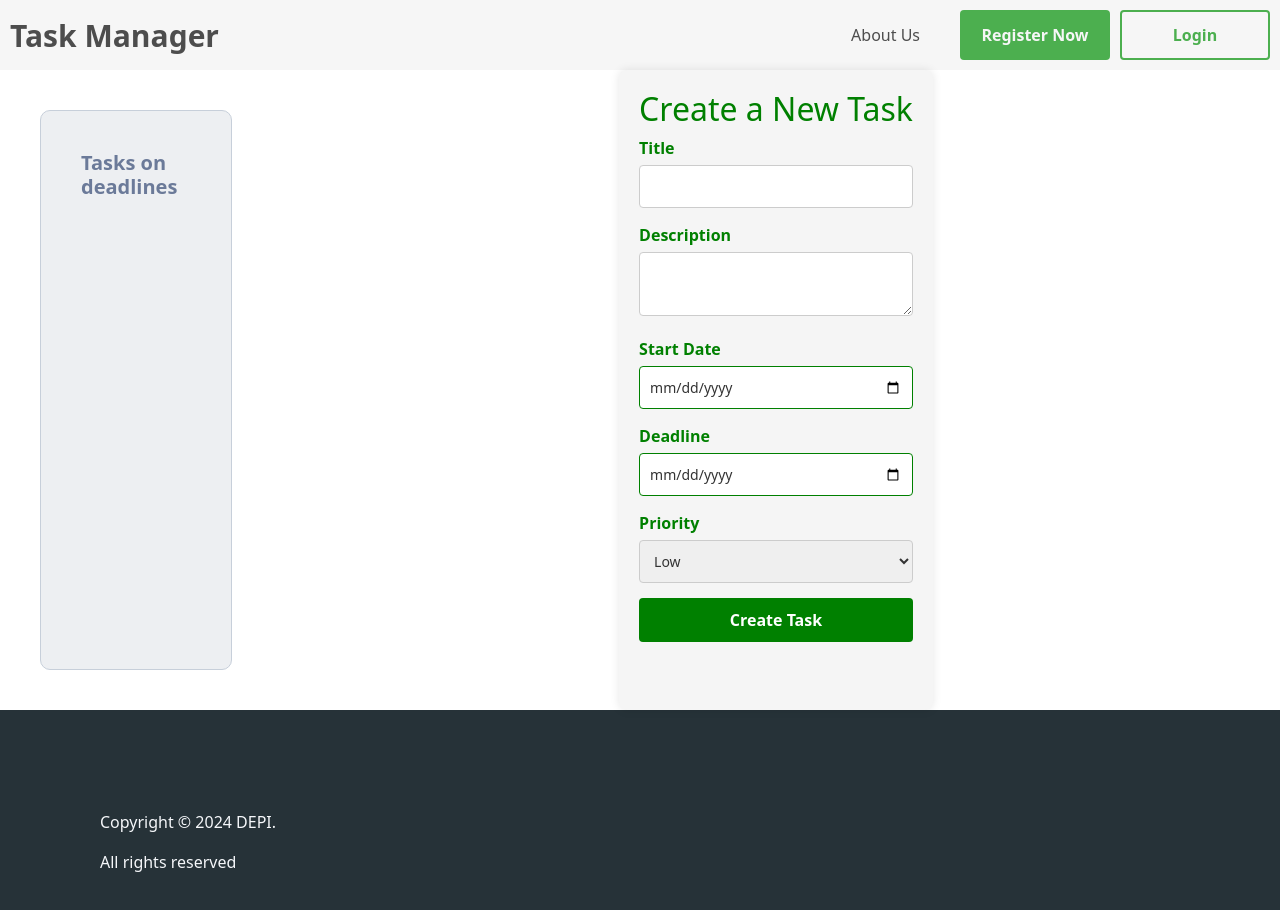
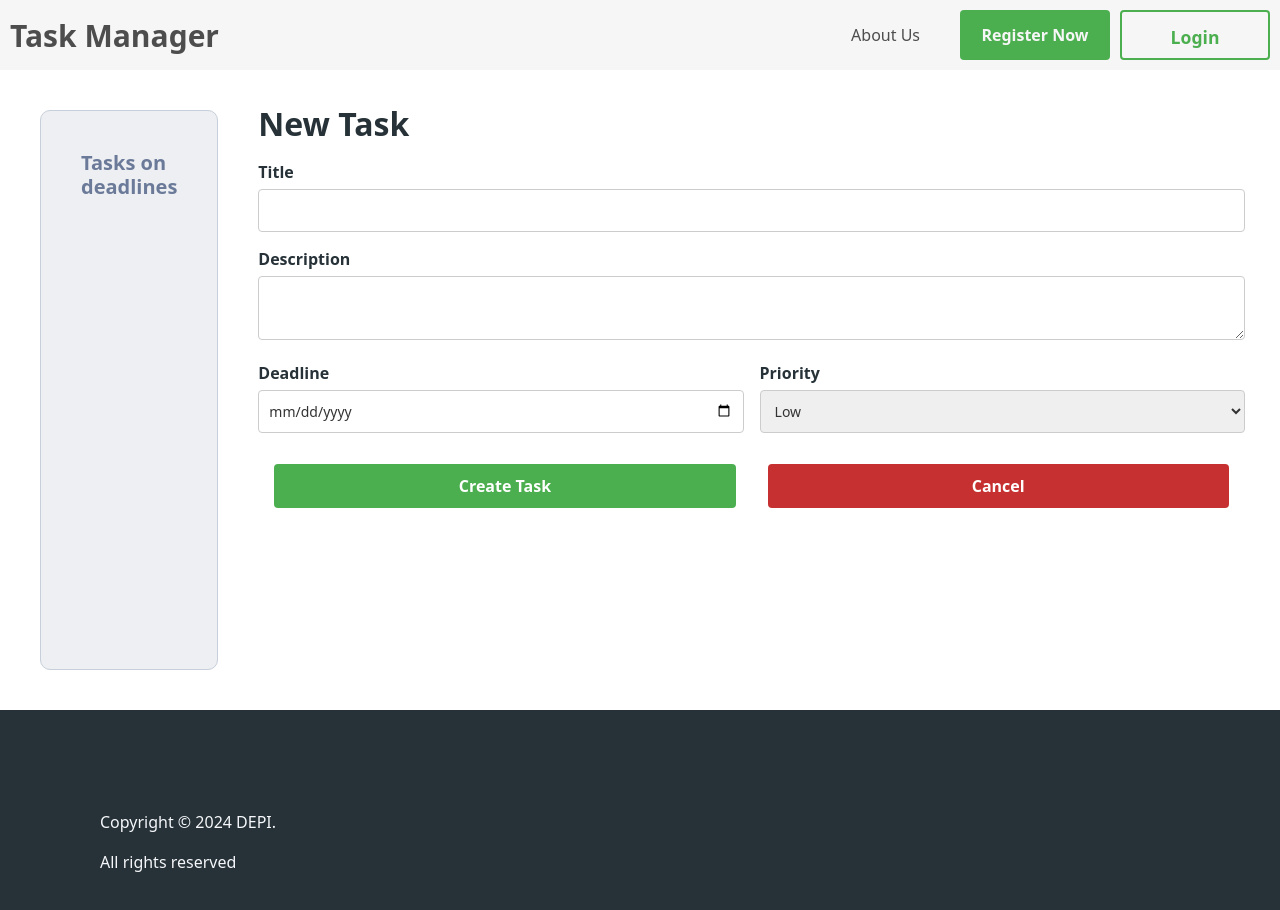
Before and after one commit to Karim-Hosam/fullstack-task-manager, a React (Vite) app in the folder Task-Management-System/: page /home/addTask in a window 1280 px wide. Shown: the top 910 px of the page. Built offline with nearby package versions, Linux system fonts and the light colour scheme.

Commit message:
Finish Create Task

```diff
--- a/Task-Management-System/src/components/CreateUpdateTaskTemplate/CreateUpdate.jsx
+++ b/Task-Management-System/src/components/CreateUpdateTaskTemplate/CreateUpdate.jsx
@@ -1,9 +1,18 @@
 import { useRef } from 'react';
+import { useNavigate } from 'react-router-dom';
 import CreateTask from './CreateUpdate.module.css'; // Import the CSS file
 
 //in the case of craete task will be empty
 //in the case of update task will be the old task that we updating
 export default function CreateUpdate({handleSubmit,Task = {}}){
+
+    const getTodayDate = () => {
+        const today = new Date();
+        const year = today.getFullYear();
+        const month = String(today.getMonth() + 1).padStart(2, '0');
+        const day = String(today.getDate()).padStart(2, '0');
+        return `${year}-${month}-${day}`;
+    };
 
     //if Task is empty we start from Defualt
     //if Task is not empty we start from Task
@@ -11,7 +20,7 @@ export default function CreateUpdate({handleSubmit,Task = {}}){
         title: '',
         description: '',
         priority: 'Low',
-        startDate: '',
+        startDate: getTodayDate(),
         deadLine: '',
         status: 'Pending',
     } : Task);
@@ -26,10 +35,16 @@ export default function CreateUpdate({handleSubmit,Task = {}}){
         handleSubmit(newTask.current);
     };
 
+    const navigate = useNavigate();
+
+    const navigateToTasks = () => {
+        navigate('/home/tasks');
+    }
+
     return(
         <>
             <div className={CreateTask['task-form']}>
-                <h2>{Object.keys(Task).length === 0 ? 'Create a New Task' : 'Update Task'}</h2>
+                <h2 className={CreateTask['Header']}>{Object.keys(Task).length === 0 ? 'New Task' : 'Update Task'}</h2>
                 <form onSubmit={onSubmit}>
                     <div className={CreateTask['form-group']}>
                         <label>Title</label>
@@ -52,17 +67,8 @@ export default function CreateUpdate({handleSubmit,Task = {}}){
                             required
                         ></textarea>
                     </div>
-                    <div className={CreateTask['form-group']}>
-                        <label>Start Date</label>
-                        <input
-                            type="date"
-                            name="startDate"
-                            placeholder={newTask.current.startDate}
-                            // value={newTask.current.startDate}
-                            onChange={handleInputChange}
-                        />
-                    </div>
-                    <div className={CreateTask['form-group']}>
+                    <div className={CreateTask['Deadline_Priority']}>
+                        <div className={CreateTask['Deadline']}>
                             <label>Deadline</label>
                             <input
                                 type="date"
@@ -85,20 +91,14 @@ export default function CreateUpdate({handleSubmit,Task = {}}){
                                 <option value="High">High</option>
                             </select>
                         </div>
-                    {/* <div className={CreateTask['form-group']}>
-                        <label>Status</label>
-                        <select
-                            name="status"
-                            value={task.status}
-                            onChange={handleInputChange}
-                        >
-                            <option value="Pending">Pending</option>
-                            <option value="InProgress">In Progress</option>
-                        </select>
-                    </div> */}
+                    </div>
+
+                    <div className={CreateTask['Btns']}>
                         <button type="submit" className={CreateTask['submit-button']}>
                             {Object.keys(Task).length === 0 ? 'Create Task' : 'Update Task'}
                         </button>
+                        <button className={CreateTask['cancel-button']} onClick={navigateToTasks}>Cancel</button>
+                    </div>
                 </form>
             </div>
         </>
--- a/Task-Management-System/src/components/CreateUpdateTaskTemplate/CreateUpdate.module.css
+++ b/Task-Management-System/src/components/CreateUpdateTaskTemplate/CreateUpdate.module.css
@@ -1,15 +1,15 @@
 .task-form {
-    background-color: #f5f5f5; /* Light background for the form */
-    padding: 20px;
-    border-radius: 8px;
-    max-width: 500px;
-    margin: 0 auto;
-    box-shadow: 0px 0px 10px rgba(0, 0, 0, 0.1);
+    padding: 2.2rem 2.2rem 0rem 0rem;
+    display: flex;
+    flex-direction: column;
+    /* background-color: aqua; */
+    width: 100%;
 }
 
-h2 {
-    color: green;
-    text-align: center;
+.Header {
+    color: #263238;
+    font-weight: bolder;
+    margin-bottom: 1rem;
 }
 
 .form-group {
@@ -19,8 +19,8 @@ h2 {
 .form-group label {
     display: block;
     margin-bottom: 5px;
-    font-weight: bold;
-    color: green; /* Green color for the labels */
+    font-weight: 600;
+    color: #263238; /* Green color for the labels */
 }
 
 .form-group input,
@@ -34,8 +34,8 @@ h2 {
     color: #333;
 }
 
-button {
-    background-color: green; /* Green background for submit */
+.submit-button {
+    background-color: #4CAF4F; /* Green background for submit */
     color: white;
     padding: 10px 20px;
     border: none;
@@ -44,8 +44,8 @@ button {
     font-size: 16px;
 }
 
-button:hover {
-    background-color: darkgreen; /* Darker green on hover */
+.submit-button:hover {
+    background-color: #1d611f; /* Darker green on hover */
 }
 
 input[type="text"]:focus,
@@ -59,7 +59,7 @@ select:focus {
     border: 1px solid green; /* Green border for date input */
 }
 
-button[type="submit"]:disabled {
+.submit-button[type="submit"]:disabled {
     background-color: #ccc; /* Disabled state */
     cursor: not-allowed;
 }
@@ -68,3 +68,59 @@ button[type="submit"]:disabled {
     color: red; /* Red color for error messages */
     font-weight: bold;
 }
+
+.Deadline{
+    margin-bottom: 15px;
+    margin-right: 1rem;
+}
+
+.Deadline label {
+    display: block;
+    margin-bottom: 5px;
+    font-weight: 600;
+    color: #263238; /* Green color for the labels */
+}
+
+.Deadline input,
+.Deadline textarea,
+.Deadline select {
+    width: 100%;
+    padding: 10px;
+    border: 1px solid #ccc;
+    border-radius: 4px;
+    font-size: 14px;
+    color: #333;
+}
+
+.Deadline_Priority{
+    display: flex;
+    justify-content: space-evenly;
+}
+
+.Deadline_Priority *{
+    width: 100%;
+    /* padding-right:0.5rem; */
+}
+
+.Btns{
+    display: flex;
+    justify-content: space-between;
+}
+
+.Btns *{
+    margin: 1rem;
+}
+
+.cancel-button{
+    background-color: #C63030; /* Green background for submit */
+    color: white;
+    padding: 10px 20px;
+    border: none;
+    border-radius: 4px;
+    cursor: pointer;
+    font-size: 16px;
+}
+
+.cancel-button:hover{
+    background-color: #7a1111;
+}
```
Lines whose indentation alone changed are shown as unchanged.
